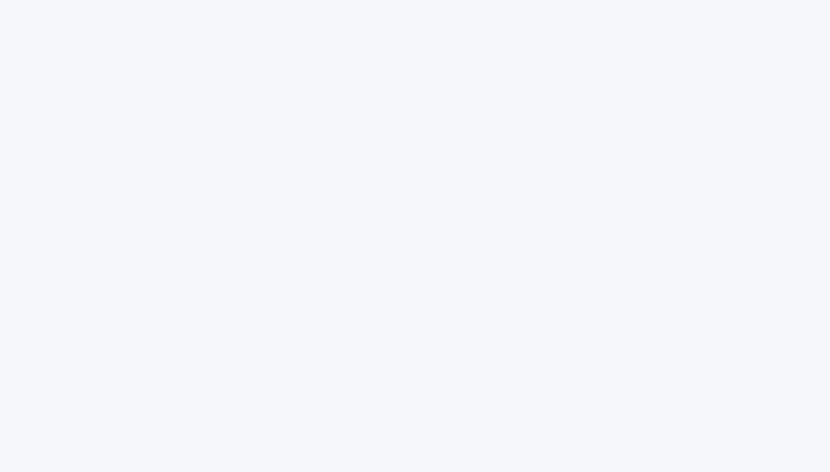
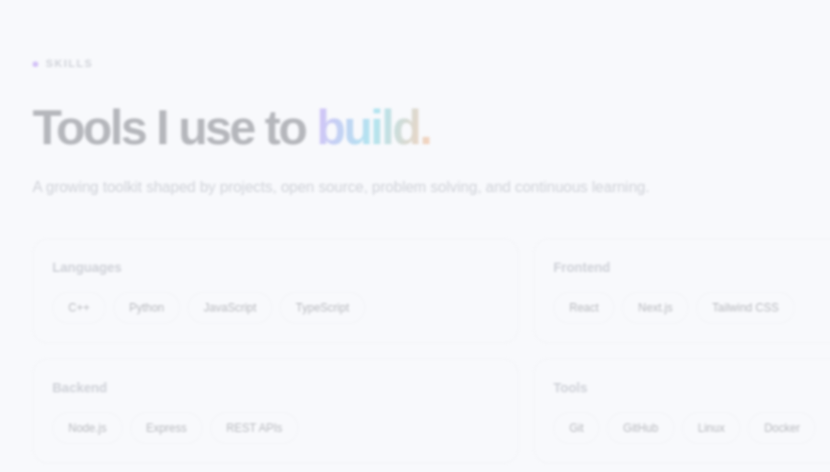
Before and after one commit to jyotish6699/jyotish-portfolio, a Next.js app: page / in a window 1280 px wide. Shown: the part 1706-2178 px from the top of the page, without its empty margins (114-944 px from the left). Before the commit the page ends 1600 px from the top, so only its background shows below. Built offline with nearby package versions, Linux system fonts and the light colour scheme.

Commit message:
feat: add skills card
Add a structured skills section with reusable skill groups and centralized skills data.

```diff
--- a/src/app/page.tsx
+++ b/src/app/page.tsx
@@ -1,6 +1,7 @@
+import { AboutCard } from "@/components/about/AboutCard";
 import { CardStack } from "@/components/cards/CardStack";
-import { AboutCard } from "@/components/about/AboutCard";
 import { HeroCard } from "@/components/hero/HeroCard";
+import { SkillsCard } from "@/components/skills/SkillsCard";
 
 export default function Home() {
   return (
@@ -9,6 +10,7 @@ export default function Home() {
         <CardStack>
           <HeroCard />
           <AboutCard />
+          <SkillsCard />
         </CardStack>
       </div>
     </main>
--- /dev/null
+++ b/src/components/skills/SkillGroup.tsx
@@ -0,0 +1,27 @@
+import { Badge } from "@/components/ui/Badge";
+
+type SkillGroupProps = {
+  title: string;
+  skills: string[];
+};
+
+export function SkillGroup({
+  title,
+  skills,
+}: SkillGroupProps) {
+  return (
+    <div className="rounded-2xl border border-[var(--border)] bg-[var(--surface-solid)] p-5">
+      <p className="text-sm font-semibold text-[var(--muted)]">
+        {title}
+      </p>
+
+      <div className="mt-4 flex flex-wrap gap-2">
+        {skills.map((skill) => (
+          <Badge key={skill} className="px-3 py-1.5 text-xs">
+            {skill}
+          </Badge>
+        ))}
+      </div>
+    </div>
+  );
+}
--- /dev/null
+++ b/src/components/skills/SkillsCard.tsx
@@ -0,0 +1,40 @@
+import { PortfolioCard } from "@/components/cards/PortfolioCard";
+import { SectionLabel } from "@/components/ui/SectionLabel";
+import { SkillGroup } from "@/components/skills/SkillGroup";
+import { skillGroups } from "@/data/skills";
+
+export function SkillsCard() {
+  return (
+    <PortfolioCard className="min-h-[70vh] p-8 md:p-12 lg:p-16">
+      <div className="relative z-10">
+        <SectionLabel>
+          Skills
+        </SectionLabel>
+
+        <div className="mt-8 max-w-3xl">
+          <h2 className="section-heading">
+            Tools I use to{" "}
+            <span className="gradient-text">
+              build.
+            </span>
+          </h2>
+
+          <p className="body-copy mt-6 max-w-2xl text-lg">
+            A growing toolkit shaped by projects, open source,
+            problem solving, and continuous learning.
+          </p>
+        </div>
+
+        <div className="mt-10 grid gap-4 sm:grid-cols-2">
+          {skillGroups.map((group) => (
+            <SkillGroup
+              key={group.title}
+              title={group.title}
+              skills={group.skills}
+            />
+          ))}
+        </div>
+      </div>
+    </PortfolioCard>
+  );
+}
--- /dev/null
+++ b/src/data/skills.ts
@@ -0,0 +1,18 @@
+export const skillGroups = [
+  {
+    title: "Languages",
+    skills: ["C++", "Python", "JavaScript", "TypeScript"],
+  },
+  {
+    title: "Frontend",
+    skills: ["React", "Next.js", "Tailwind CSS"],
+  },
+  {
+    title: "Backend",
+    skills: ["Node.js", "Express", "REST APIs"],
+  },
+  {
+    title: "Tools",
+    skills: ["Git", "GitHub", "Linux", "Docker"],
+  },
+];
```
